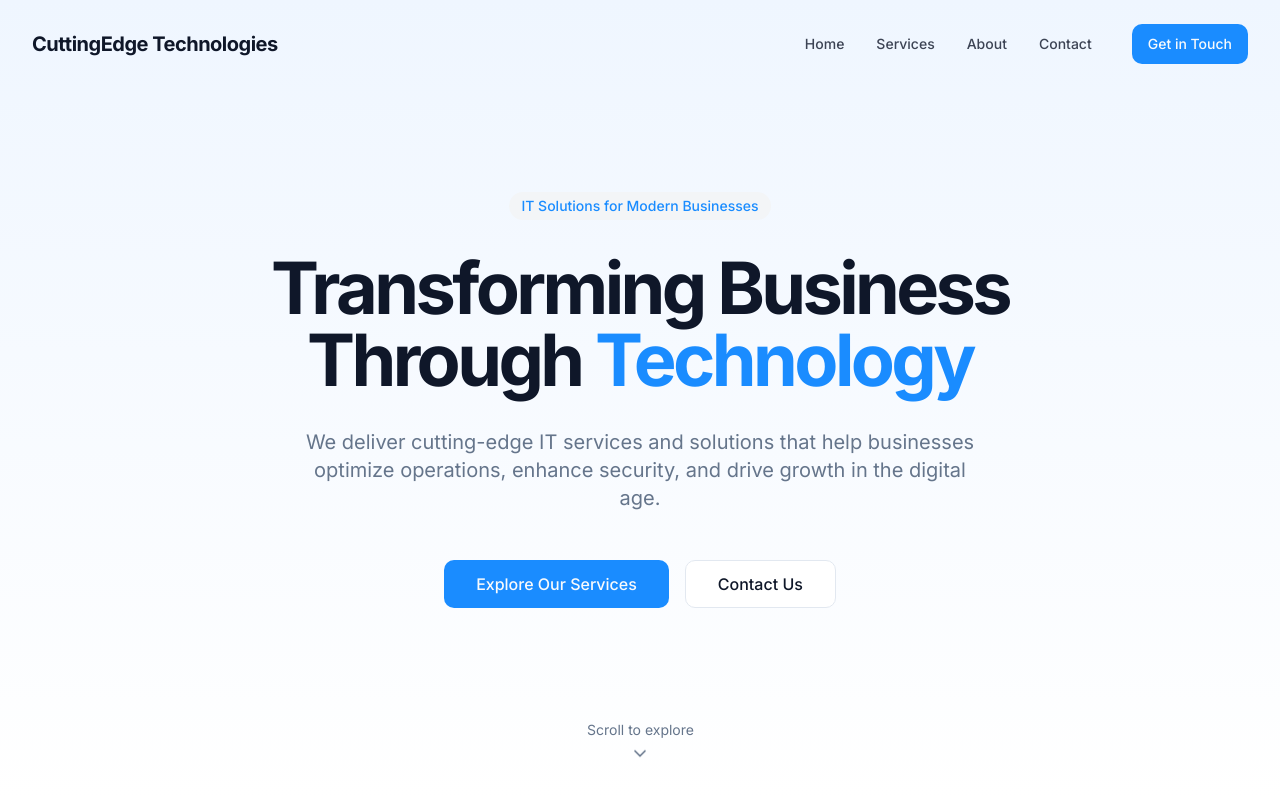
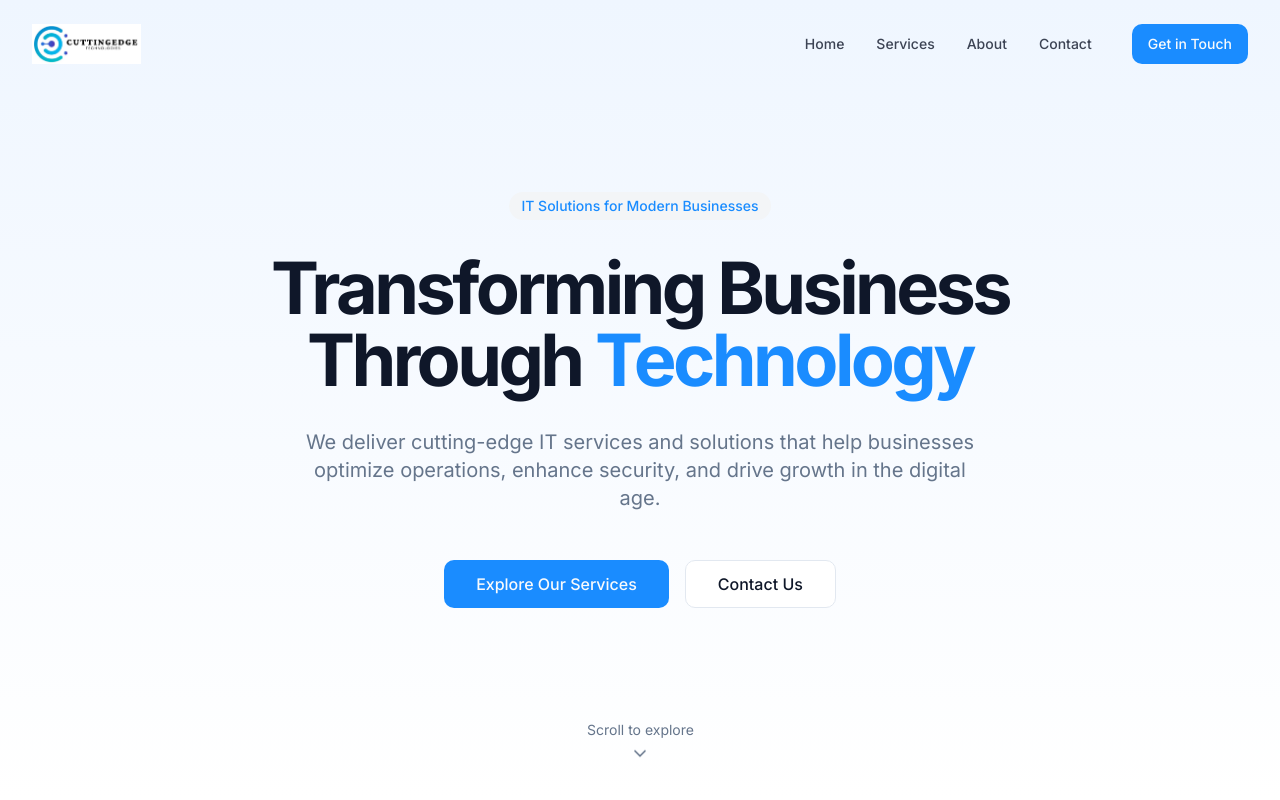
Before and after one commit to kolithakasun/cuttingedgeweb, a React (Vite) app: page / in a window 1280 px wide. Shown: the top 800 px of the page. Built offline with nearby package versions, Linux system fonts and the light colour scheme.

Commit message:
Update application logo
Update the application to use a new logo.

```diff
--- a/src/components/Footer.tsx
+++ b/src/components/Footer.tsx
@@ -14,7 +14,13 @@ const Footer = () => {
           <div className="grid grid-cols-1 md:grid-cols-4 gap-8 mb-12">
             <div className="md:col-span-2">
               <div className="mb-4">
-                <a href="#" className="text-2xl font-bold">CuttingEdge Technologies</a>
+                <a href="#" className="inline-block">
+                  <img
+                    src="/lovable-uploads/e44b6988-8639-4875-86d4-8bf052f2215d.png"
+                    alt="CuttingEdge Technologies Logo"
+                    className="h-12 w-auto"
+                  />
+                </a>
               </div>
               <p className="text-muted-foreground max-w-md mb-6">
                 Providing innovative IT solutions to help businesses thrive in the digital era. We're your trusted technology partner.
--- a/src/components/Header.tsx
+++ b/src/components/Header.tsx
@@ -31,7 +31,11 @@ const Header = () => {
     )}>
       <div className="container flex items-center justify-between">
         <a href="#" className="flex items-center gap-2">
-          <span className="text-xl font-bold tracking-tight">CuttingEdge Technologies</span>
+          <img
+            src="/lovable-uploads/e44b6988-8639-4875-86d4-8bf052f2215d.png"
+            alt="CuttingEdge Technologies Logo"
+            className="h-10 w-auto"
+          />
         </a>
 
         {/* Desktop Navigation */}
```
Also changed, not shown: public/lovable-uploads/e44b6988-8639-4875-86d4-8bf052f2215d.png (added).
